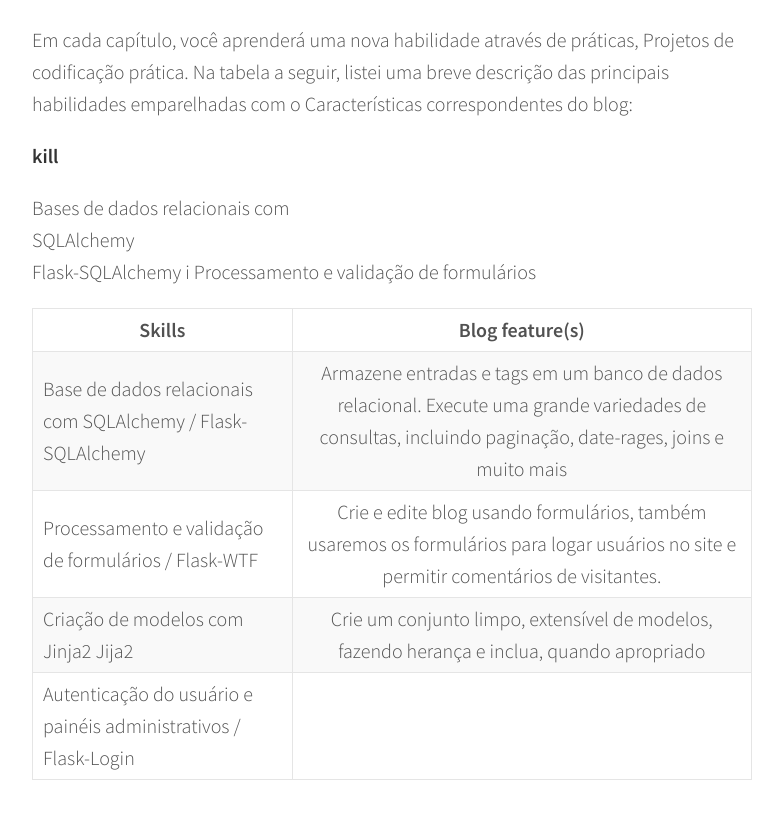
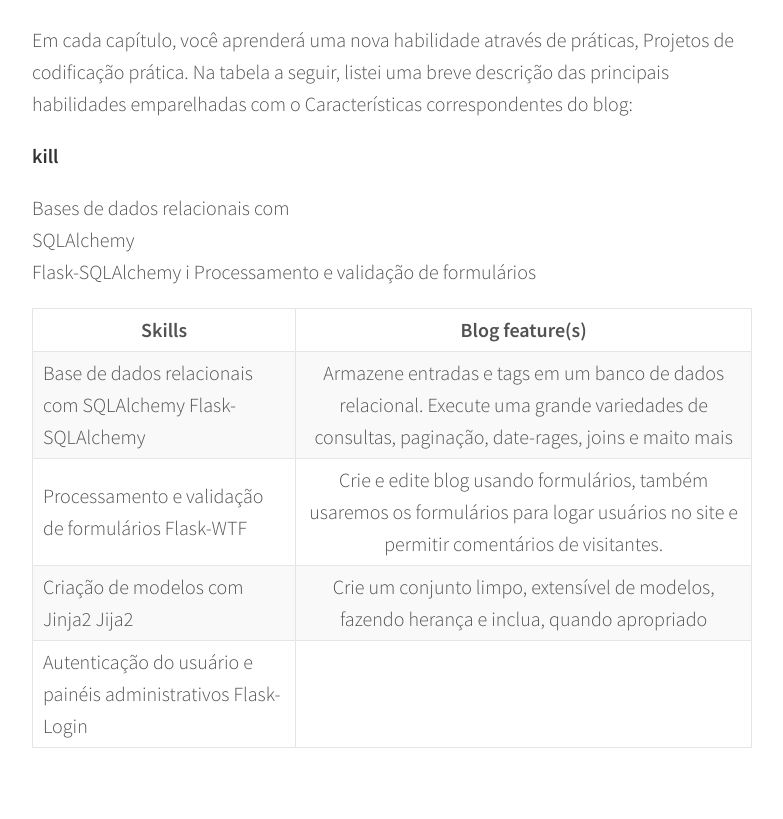
Before and after one commit to indrajithbandara/debug-blog, a Jekyll site: the page built from _posts/2017-07-14-flask_1.md, in a window 1280 px wide and 900 px high, scrolled down 8468 px. Shown: the top 819 px of the window, without its empty margins (248-1031 px from the left). Built offline with Jekyll 4.4.1, drawn with Linux system fonts in a browser that asks for light colours; comment, search, counter and statistics services are not loaded.

Commit message:
up.17.421

```diff
--- a/_posts/2017-07-14-flask_1.md
+++ b/_posts/2017-07-14-flask_1.md
@@ -271,9 +271,9 @@
 Flask-SQLAlchemy                             i
 Processamento e validação de formulários
 
-|                                 Skills                          |Blog feature(s)                                                                                                                                             |
-|---------------------------------------------------------------- |:----------------------------------------------------------------------------------------------------------------------------------------------------------:|
-| Base de dados relacionais com SQLAlchemy /  Flask-SQLAlchemy    |  Armazene entradas e tags em um banco de dados relacional. Execute uma grande variedades de consultas, incluindo paginação, date-rages, joins e muito mais |
-| Processamento e validação de formulários / Flask-WTF            |  Crie e edite blog usando formulários, também usaremos os formulários para logar usuários no site e permitir comentários de visitantes.                    |
-| Criação de modelos com Jinja2                       Jija2       |  Crie um conjunto limpo, extensível de modelos, fazendo herança e inclua, quando apropriado                                                                |
-| Autenticação do usuário e painéis administrativos / Flask-Login |                                                                                                                                                               |
+|                                 Skills                               |Blog feature(s)                                                                                                                                   |
+|--------------------------------------------------------------------- |:------------------------------------------------------------------------------------------------------------------------------------------------:|
+| Base de dados relacionais com SQLAlchemy            Flask-SQLAlchemy |  Armazene entradas e tags em um banco de dados relacional. Execute uma grande variedades de consultas, paginação, date-rages, joins e maito mais |
+| Processamento e validação de formulários            Flask-WTF        |  Crie e edite blog usando formulários, também usaremos os formulários para logar usuários no site e permitir comentários de visitantes.          |
+| Criação de modelos com Jinja2                       Jija2            |  Crie um conjunto limpo, extensível de modelos, fazendo herança e inclua, quando apropriado                                                      |
+| Autenticação do usuário e painéis administrativos   Flask-Login      |                                                                                                                                                       |
```
